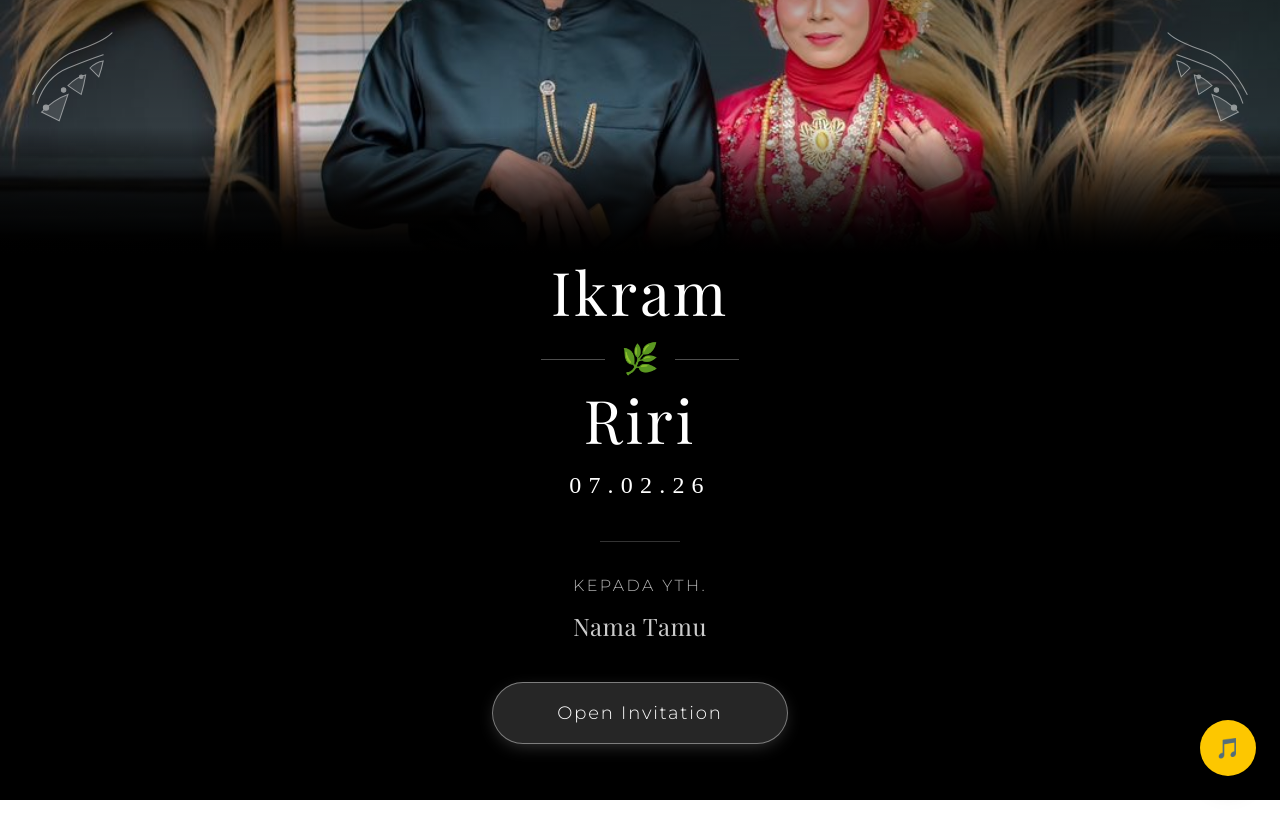
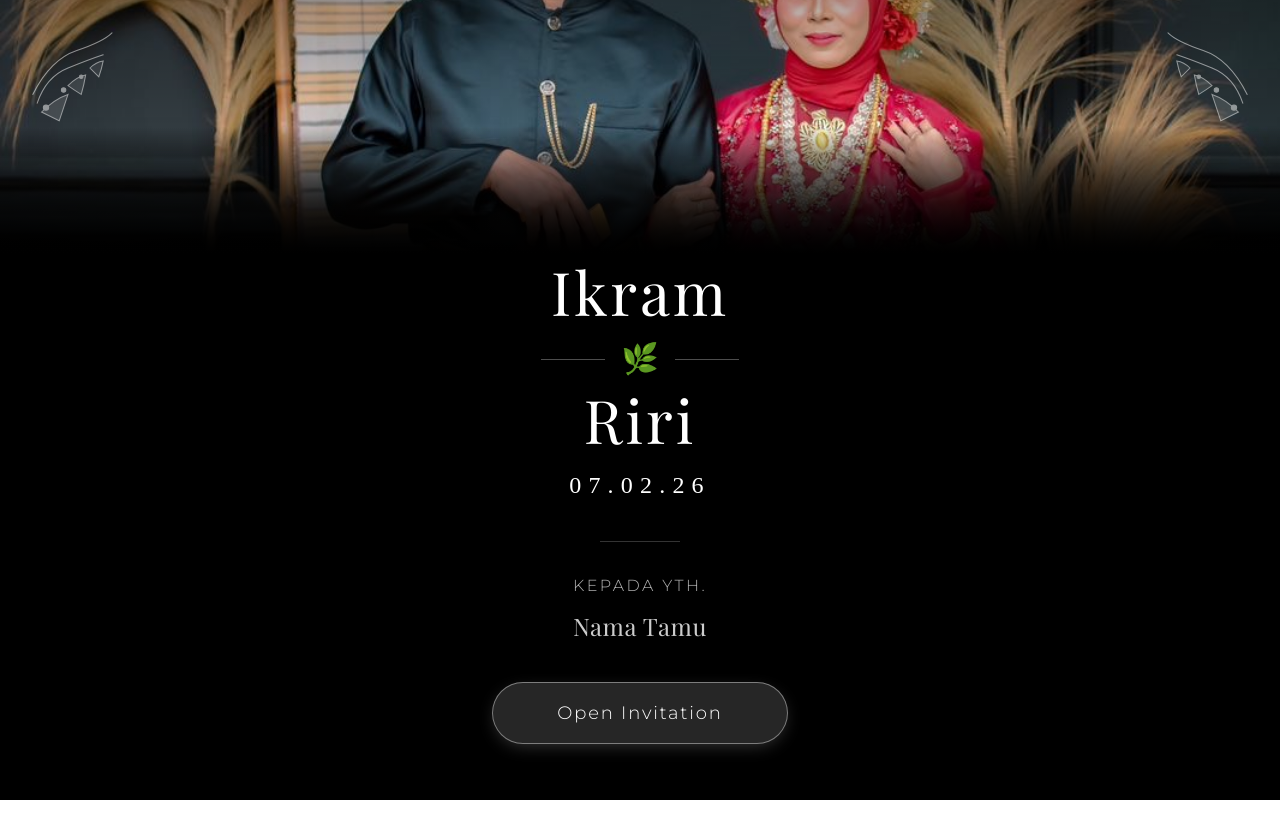
Before and after one commit to Andikasaputra26/wedding, a Next.js app: page / in a window 1280 px wide. Shown: the top 838 px of the page. Built offline with nearby package versions, Linux system fonts and the light colour scheme; no server answers; the database is empty.

Commit message:
clear musik

```diff
--- a/app/page.tsx
+++ b/app/page.tsx
@@ -29,8 +29,6 @@ export default function Home(): JSX.Element {
         </Suspense>
       )}
 
-      {/* {opened && <FloatingFlowers />} */}
-
       <main
         className={`transition-all duration-[1500ms] ease-out ${
           opened ? "opacity-100 translate-y-0" : "opacity-0 translate-y-24"
@@ -40,14 +38,14 @@ export default function Home(): JSX.Element {
         <Couple />
         <Profile />
         <Event />
-        <Gift/>
+        <Gift />
         <Gallery />
-        {/* <Location /> */}
         <RSVP />
         <Footer />
       </main>
 
-      <MusicButton autoPlay={opened} />
+      {/* Music hanya muncul setelah Cover ditutup */}
+      {opened && <MusicButton autoPlay={opened} />}
     </>
   );
 }
```
